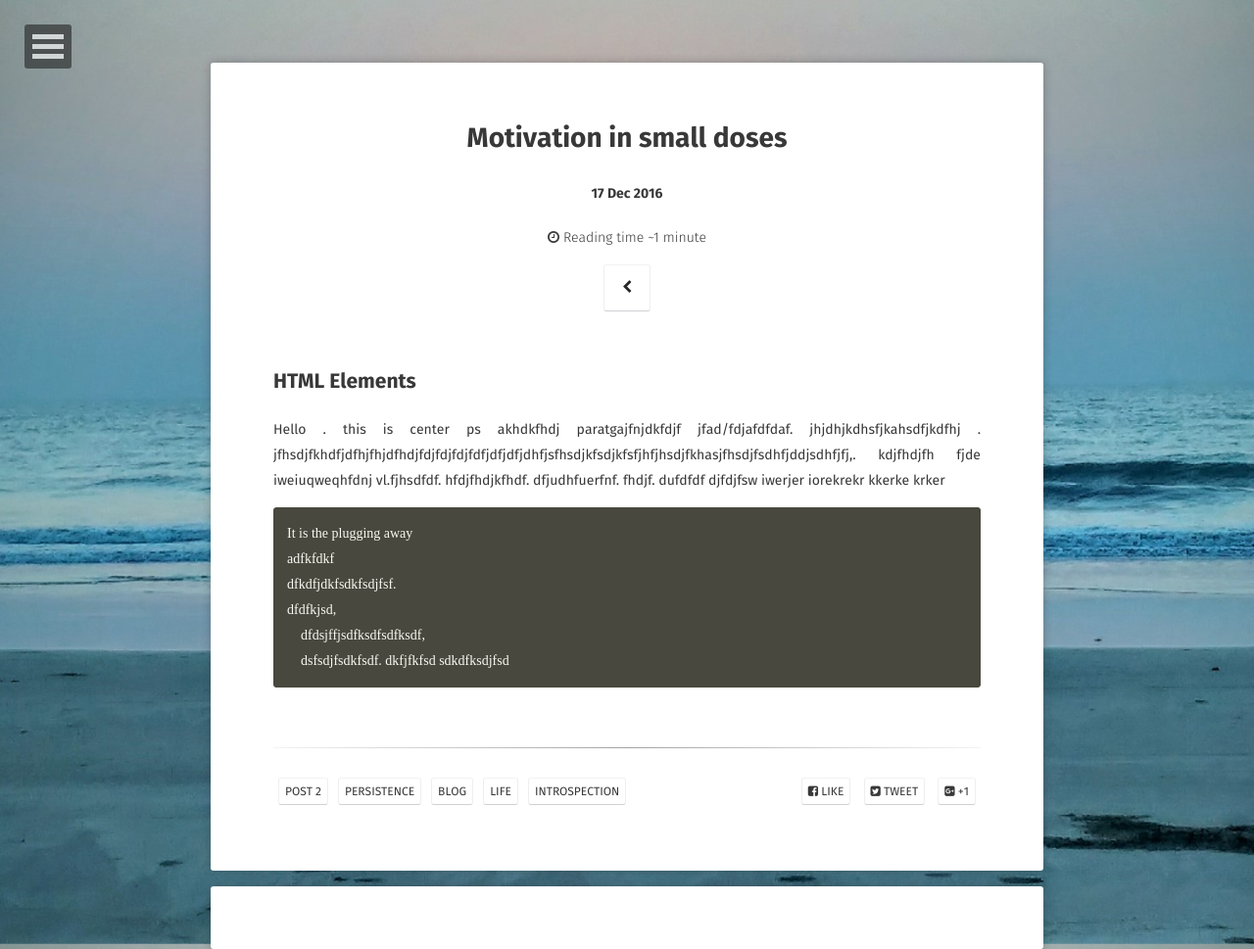
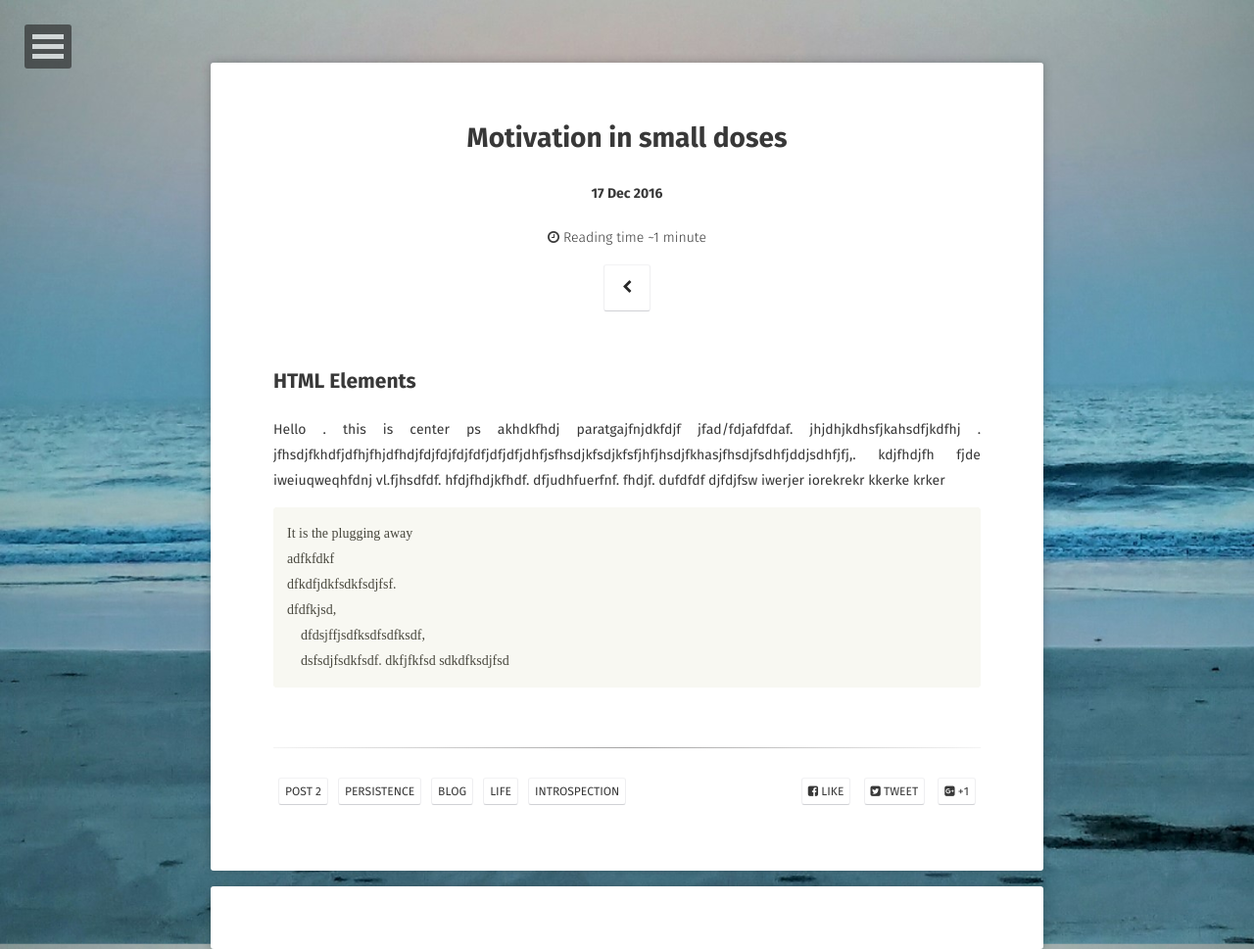
Before and after one commit to jontitalukdar/jontitalukdar.github.io_x, a Jekyll site: the page built from _posts/2016-03-20-markdown-syntax.md, in a window 1280 px wide. Shown: the whole page at 98% size. Built offline with Jekyll 4.4.1, drawn with Linux system fonts in a browser that asks for light colours; some web fonts are replaced; comment, search, counter and statistics services are not loaded.

Commit message:
Changing syntax highlight bg color

```diff
--- a/_sass/syntax.scss
+++ b/_sass/syntax.scss
@@ -3,10 +3,10 @@ pre.highlight {
 }
 
 .highlight {
-	background-color: #49483e;
+	background-color: #f8f8f2;
 	font-family: $font2;
 	@include font-size(14);
-	color: #f8f8f2;
+	color: #49483e;
 	border-radius: 4px;
 	pre {
 		position: relative;
```
